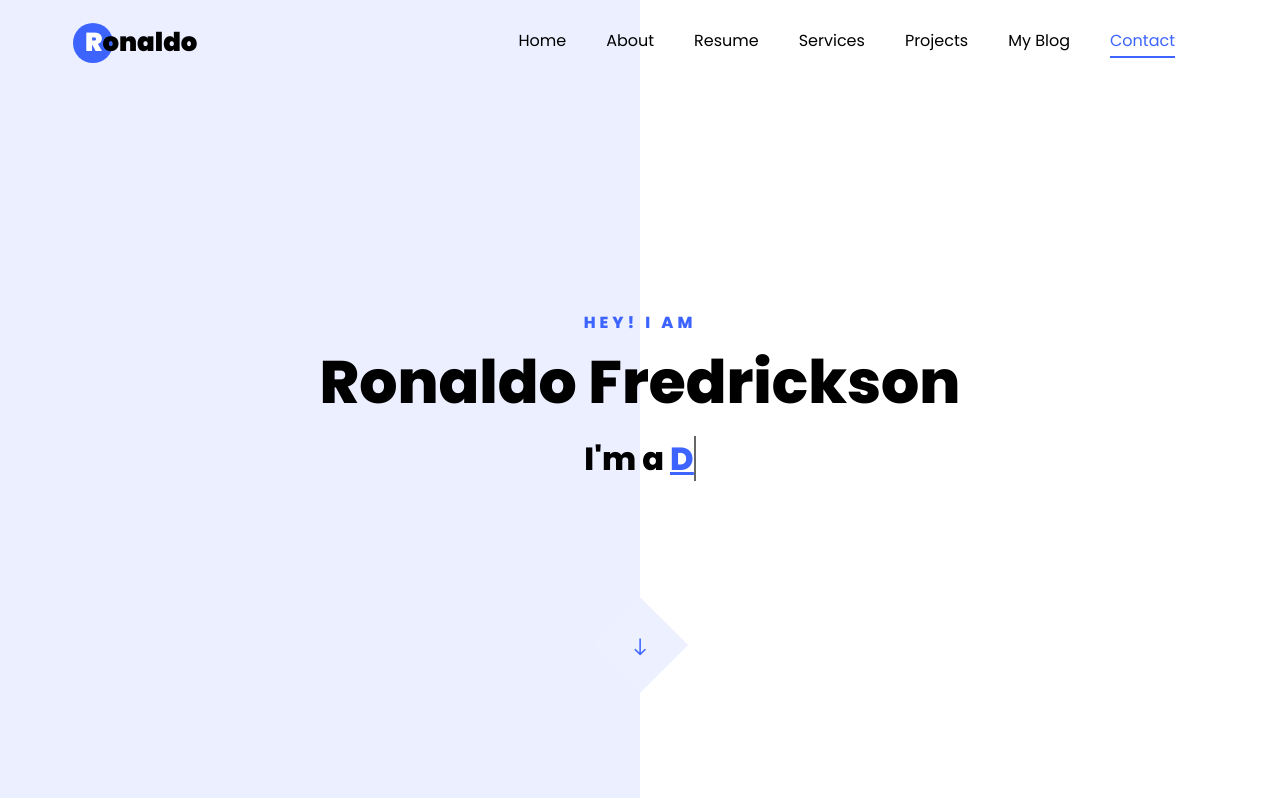
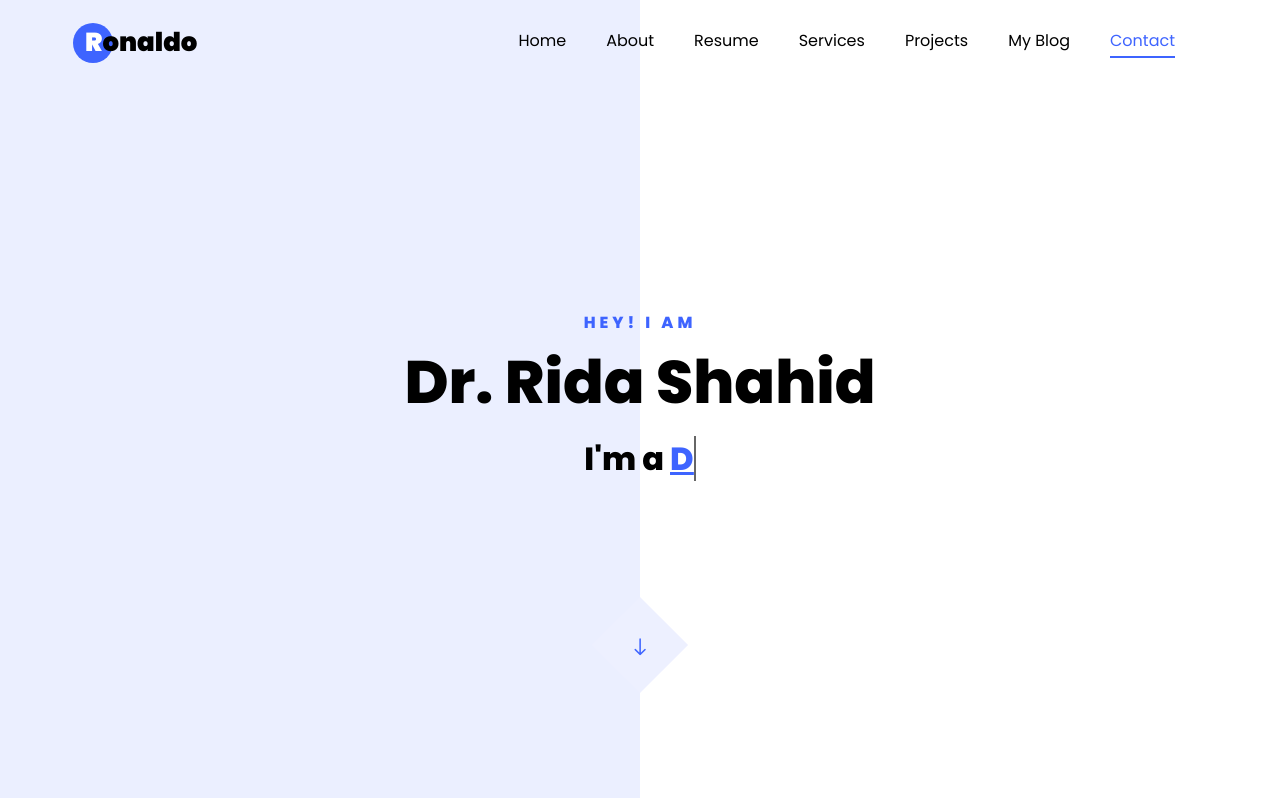
Before and after one commit to ridashahid/ridashahid, a plain HTML site: page index.html in a window 1280 px wide. Shown: the top 798 px of the page. Drawn offline with Linux system fonts and the light colour scheme; files whose address does not match are found by name.

Commit message:
update name

```diff
--- a/index.html
+++ b/index.html
@@ -52,7 +52,7 @@
           <div class="col-lg-8 col-md-6 ftco-animate d-flex align-items-center">
           	<div class="text text-center">
           		<span class="subheading">Hey! I am</span>
-		  				<h1>Ronaldo Fredrickson</h1>
+		  				<h1>Dr. Rida Shahid</h1>
 			  				<h2>I'm a
 								  <span
 								     class="txt-rotate"
```
